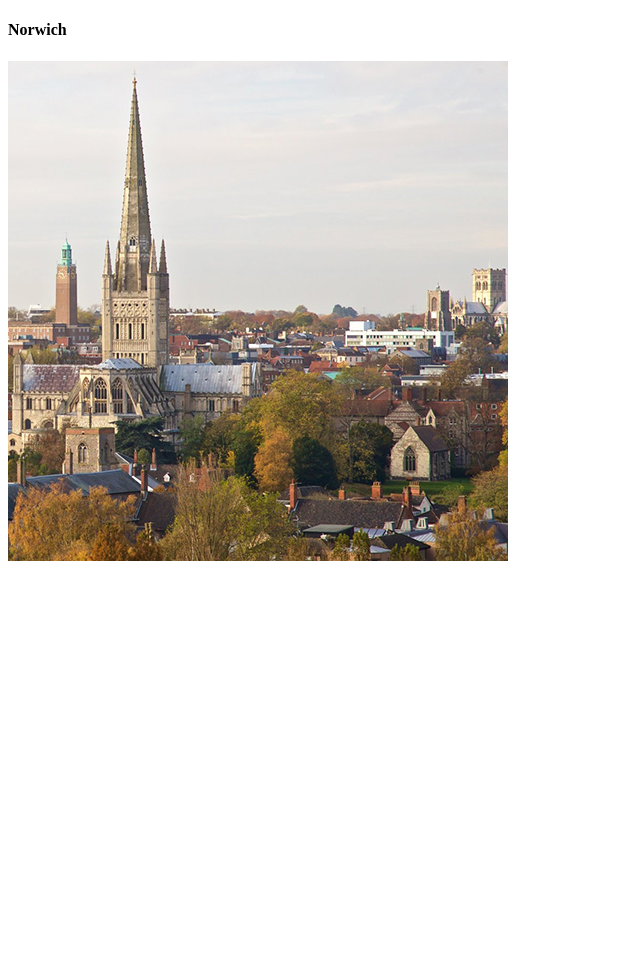
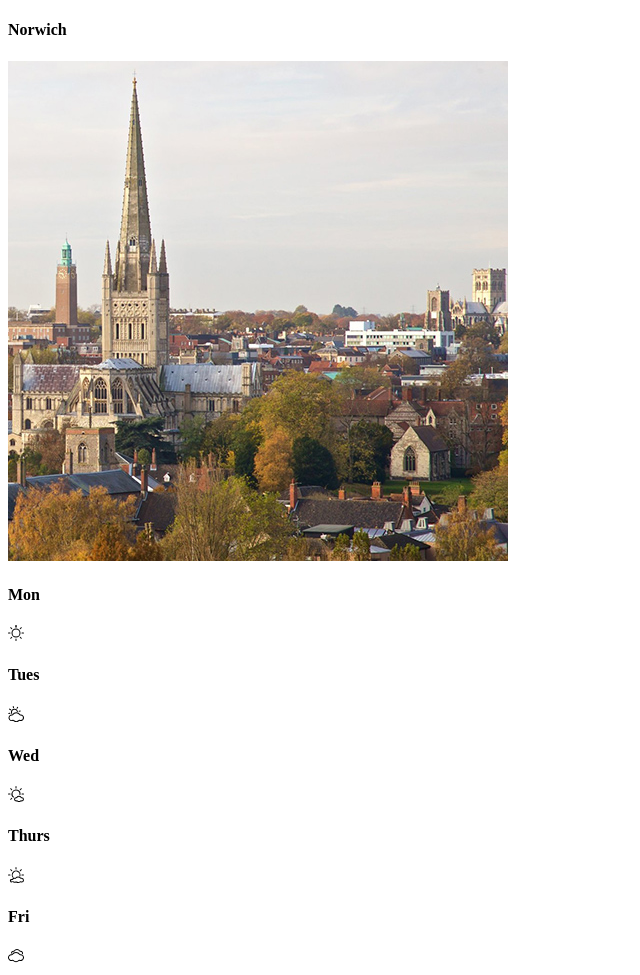
Before and after one commit to tiyapatel12/simple-css-23, a plain HTML site: page index.html in a window 1280 px wide. Shown: the whole page, without its empty margins (0-640 px from the left). Before the commit the page ends 800 px from the top, so only its background shows below. Drawn offline with Linux system fonts and the light colour scheme.

Commit message:
Update index.html

```diff
--- a/index.html
+++ b/index.html
@@ -11,6 +11,28 @@
             <h4 id="city-text">Norwich</h4>
             <img src="images/norwich.jpg">
         </div>
+        <div if="days container">
+            <div class="day">
+                <h4>Mon</h4>
+                <img class="weather-icon" src="icons/100.svg">
+            </div>
+            <div class="day">
+                <h4>Tues</h4>
+                <img class="weather-icon" src="icons/101.svg">
+            </div>
+            <div class="day">
+                <h4>Wed</h4>
+                <img class="weather-icon" src="icons/102.svg">
+            </div>
+            <div class="day">
+                <h4>Thurs</h4>
+                <img class="weather-icon" src="icons/103.svg">
+            </div>
+            <div class="day">
+                <h4>Fri</h4>
+                <img class="weather-icon" src="icons/104.svg">
+            </div>
+        </div>
 
     </div>
 
```
